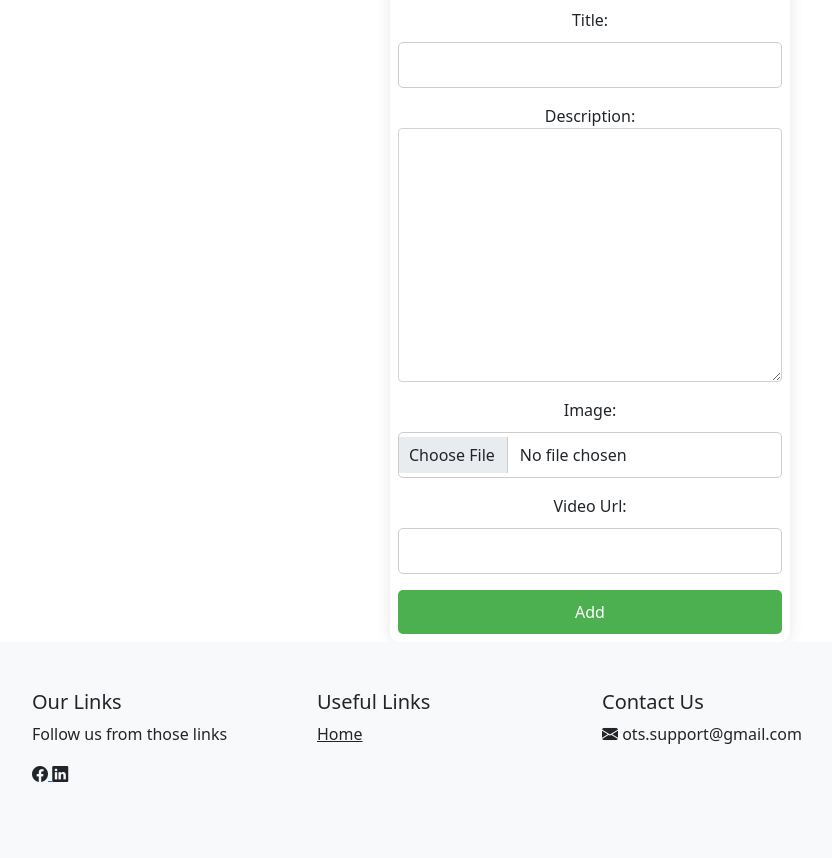
After one commit to Ahmed-El-Gendy/CorSir, a Django app: page /add-course/ in a window 1280 px wide. The commit adds this page. Shown: the whole page, without its empty margins (50-882 px from the left). Run offline with Django 5.2, Linux system fonts and the light colour scheme; a user stored in the database is signed in; data comes from the database, SQL or seed files in the repository; both versions use the stored data as it was after the commit.

Commit message:
Add feature to allow adding projects

```diff
--- a/project/main/forms.py
+++ b/project/main/forms.py
@@ -1,7 +1,21 @@
 from django import forms
 from django.contrib.auth.forms import AuthenticationForm
+from .models import Course
 
 
 class CustomLoginForm(forms.Form):
+    """generate form for login"""
     username = forms.CharField(widget=forms.TextInput(attrs={'placeholder': 'Username', 'class': 'form-control'}))
     password = forms.CharField(widget=forms.PasswordInput(attrs={'placeholder': 'Password', 'class': 'form-control'}))
+
+class CourseForm(forms.ModelForm):
+    """generate form for course"""
+    class Meta:
+        model = Course
+        fields = ['title', 'description', 'image', 'video_url']
+        widgets = {
+            'title': forms.TextInput(attrs={'class': 'form-control'}),
+            'description': forms.Textarea(attrs={'class': 'form-control'}),
+            'image': forms.FileInput(attrs={'class': 'form-control'}),
+            'video_url': forms.URLInput(attrs={'class': 'form-control'}),
+        }
--- /dev/null
+++ b/project/main/templates/addcourse.html
@@ -0,0 +1,165 @@
+<!DOCTYPE html>
+<html lang="en">
+<head>
+    <meta charset="UTF-8">
+    <meta name="viewport" content="width=device-width, initial-scale=1.0">
+    <title>Add Course</title>
+    <link rel="stylesheet" href="https://cdn.jsdelivr.net/npm/bootstrap-icons@1.11.3/font/bootstrap-icons.min.css">
+    <link href="https://cdn.jsdelivr.net/npm/bootstrap@5.0.2/dist/css/bootstrap.min.css" rel="stylesheet" integrity="sha384-EVSTQN3/azprG1Anm3QDgpJLIm9Nao0Yz1ztcQTwFspd3yD65VohhpuuCOmLASjC" crossorigin="anonymous">
+    <style>
+        html, body {
+            height: 100%;
+            margin: 0;
+        }
+
+    .body-container {
+        display: flex;
+        flex-direction: column;
+        justify-content: center; /* Center content vertically */
+        min-height: 100vh; /* Ensure the container takes full viewport height */
+    }
+
+    .container {
+        flex: 1; /* Allow the container to grow and take available space */
+        justify-content: center; /* Center horizontally */
+        align-items: center; /* Center vertically */
+    }
+
+    .login-container {
+        max-width: 400px; /* Set a max width */
+        width: 100%; /* Allow it to be responsive */
+        padding: 2em;
+        background-color: #fff;
+        box-shadow: 0px 0px 15px rgba(0, 0, 0, 0.1);
+        border-radius: 10px;
+    }
+
+    footer {
+        margin-top: auto; /* Push footer to the bottom */
+    }
+
+
+        h2 {
+            text-align: center;
+            margin-bottom: 20px;
+            color: #333;
+        }
+
+        .login-container input {
+            width: 100%;
+            padding: 10px;
+            margin: 10px 0;
+            border-radius: 5px;
+            border: 1px solid #ccc;
+            box-sizing: border-box;
+        }
+
+        .login-container button {
+            width: 100%;
+            padding: 10px;
+            background-color: #4CAF50;
+            color: white;
+            border: none;
+            border-radius: 5px;
+            cursor: pointer;
+            font-size: 16px;
+        }
+
+        .login-container button:hover {
+            background-color: #45a049;
+        }
+
+        .login-container p {
+            text-align: center;
+        }
+
+        .login-container a {
+            color: #4CAF50;
+            text-decoration: none;
+        }
+
+        .login-container a:hover {
+            text-decoration: underline;
+        }
+
+        .login {
+            background-color: #fff;
+            padding: 2em;
+            /* box-shadow: 0px 0px 15px rgba(0, 0, 0, 0.1); */
+            border-radius: 50%;
+            width: 350px;
+            height: 350px;
+        }
+    </style>
+</head>
+<body class="body-container">
+    <div class=" container d-flex justify-content-around">
+        <!--
+        <div class=" p-2 bd-highlight">
+            <img class="login" src="../static/images/25.jpg" alt="">
+        </div>
+        -->
+        <div class="login-container  p-2 bd-highlight text-capitalize">
+            <h2>Add Course</h2>
+        <form method="post">
+            {% csrf_token %}
+            {{ form.as_p }}
+            <button type="submit">Add</button>
+        </form>
+        </div>
+        <!--
+        <div class="  p-2 bd-highlight">
+            <img class="login" src="../static/images/blal.png" alt="">
+
+        </div>
+        -->
+      </div>
+
+
+    <script src="https://cdn.jsdelivr.net/npm/@popperjs/core@2.9.2/dist/umd/popper.min.js" integrity="sha384-IQsoLXl5PILFhosVNubq5LC7Qb9DXgDA9i+tQ8Zj3iwWAwPtgFTxbJ8NT4GN1R8p" crossorigin="anonymous"></script>
+    <script src="https://cdn.jsdelivr.net/npm/bootstrap@5.0.2/dist/js/bootstrap.min.js" integrity="sha384-cVKIPhGWiC2Al4u+LWgxfKTRIcfu0JTxR+EQDz/bgldoEyl4H0zUF0QKbrJ0EcQF" crossorigin="anonymous"></script>
+    <script>
+
+    </script>
+
+
+
+    <footer class="bg-light text-dark py-5">
+        <div class="container">
+            <div class="row">
+                <div class="col-md-3 mb-4">
+                    <h5 fs-1 fw-bold >Our Links</h5>
+                    <p fs-3>Follow us from those links</p>
+                    <div id="icon_text">
+                        <a href="https://www.facebook.com/" target="_blank" rel="noopener noreferrer">
+                            <i class="bi bi-facebook text-dark"></i>
+                        </a>
+                        <a href="https://www.linkedin.com/" target="_blank" rel="noopener noreferrer">
+                            <i class="bi bi-linkedin text-dark"></i>
+                        </a>
+                    </div>
+                </div>
+                    <div class="col-md-3 mb-4">
+                    <h5>Useful Links</h5>
+                    <ul class="list-unstyled">
+                        <li><a id="mmmm" href="{% url 'userhome' %}" class="text-dark">Home</a></li>
+                    </ul>
+                </div>
+                <div class="col-md-3 mb-4">
+                  <h5>Contact Us</h5>
+                  <i class="bi bi-envelope-fill"></i>
+                  <a href="https://mail.google.com/mail/?view=cm&fs=1&to=ots.support@gmail.com" target="_blank" style="text-decoration: none; color: inherit;">
+                      <span>ots.support@gmail.com</span>
+                  </a>
+              </div>
+
+
+            </div>
+        </div>
+      </footer>
+
+
+
+
+</body>
+</html>
--- a/project/main/templates/index.html
+++ b/project/main/templates/index.html
@@ -24,7 +24,7 @@
                 <a class="nav-link" href="{% url 'userhome' %}">Home</a>
               </li>
               <li class="nav-item">
-                <a class="nav-link" href="#"></a>
+                <a class="nav-link" href="{% url 'add_course' %}">Add Course</a>
               </li>
               <li class="nav-item">
                 <a class="nav-link" href="#"></a>
--- a/project/main/urls.py
+++ b/project/main/urls.py
@@ -2,7 +2,7 @@ from django.contrib import admin
 from django.urls import path
 from django.conf import settings
 from django.conf.urls.static import static
-from .views import adminhome, userhome, login, index, custom_logout, userdata, course_detail, done, course_search, course_table, save_user_courses
+from .views import adminhome, userhome, login, index, custom_logout, userdata, course_detail, done, course_search, course_table, save_user_courses, add_course
 from django.contrib.auth.views import LogoutView
 from django.contrib.auth import views as auth_views
 
@@ -18,4 +18,5 @@ urlpatterns = [
     path('login/', login, name='login'),
     path('logout/', custom_logout, name='logout'),
     path('search/', course_search, name='course_search'),
+    path('add-course/', add_course, name='add_course'),
 ] + static(settings.MEDIA_URL, document_root=settings.MEDIA_ROOT)
--- a/project/main/views.py
+++ b/project/main/views.py
@@ -4,7 +4,7 @@ from django.contrib.auth import authenticate, login as auth_login
 from django.contrib import messages
 from .models import Admin, UserCourse, Course
 from django.contrib.auth.decorators import login_required
-from .forms import CustomLoginForm
+from .forms import CustomLoginForm, CourseForm
 from django.contrib.auth.models import User
 from django.contrib.auth import logout
 
@@ -196,3 +196,18 @@ def save_user_courses(request, id):
 
         return redirect('index')
     return HttpResponseBadRequest("Invalid request")
+
+@login_required
+def add_course(request):
+    if request.method == 'POST':
+        form = CourseForm(request.POST, request.FILES)
+        if form.is_valid():
+            form.save()
+            return redirect('index')
+    else:
+        form = CourseForm()
+    manger = 0
+    admins = Admin.objects.filter(user=request.user)
+    if admins.exists():
+        manger = 1
+    return render(request, 'addcourse.html', {'form': form, 'manger': manger})
```
Also changed, not shown: project/db.sqlite3.
